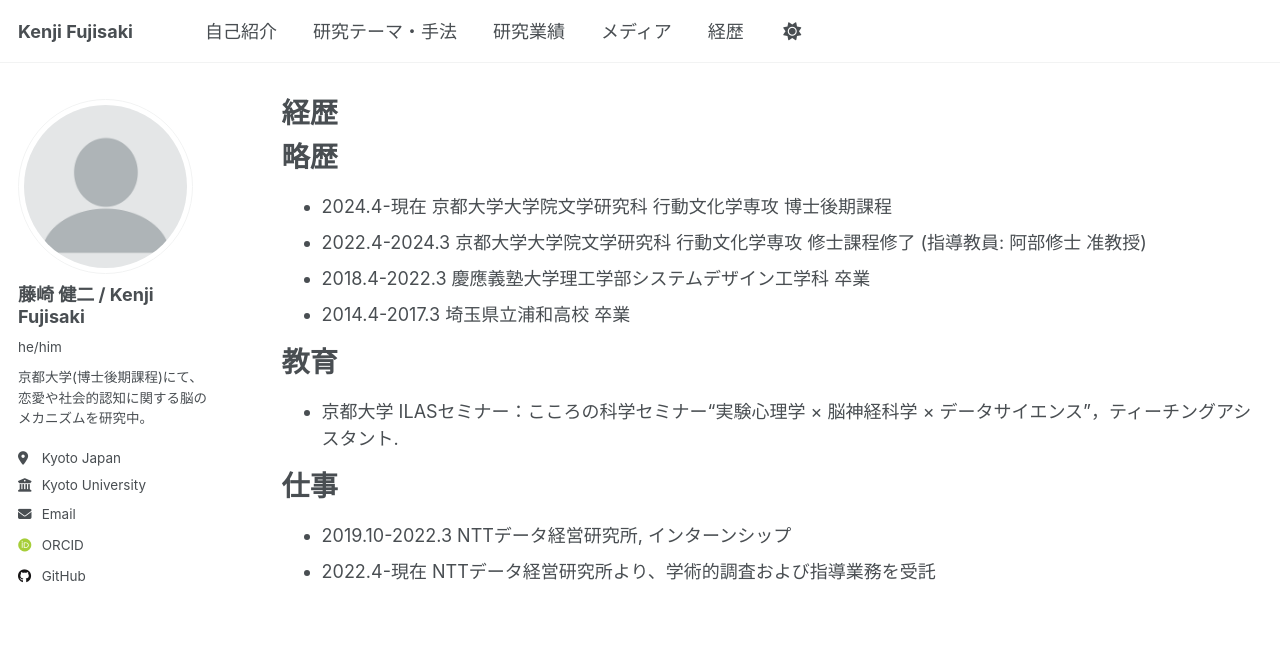
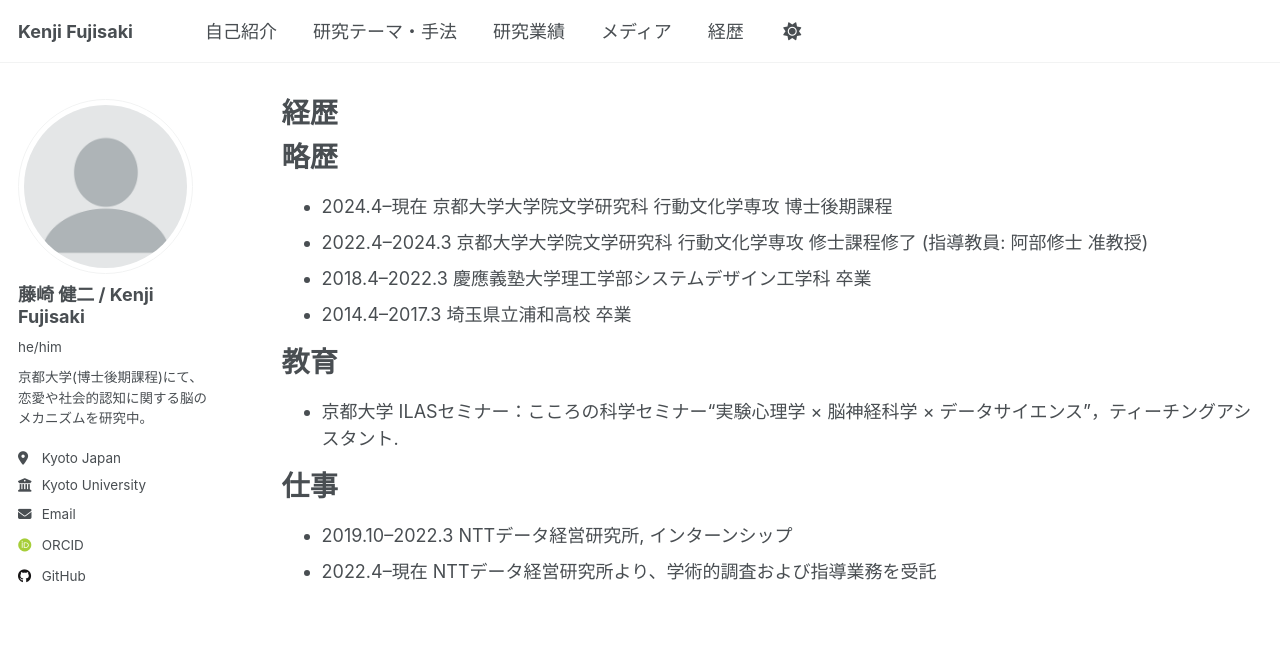
Before and after one commit to kenjifujisaki-research/kenjifujisaki-research.github.io, a Jekyll site: the page built from _pages/cv.md, in a window 1280 px wide and 993 px high. Shown: the top 669 px of the window. Built offline with Jekyll 4.4.1, drawn with Linux system fonts in a browser that asks for light colours; some web fonts are replaced.

Commit message:
Update cv.md

```diff
--- a/_pages/cv.md
+++ b/_pages/cv.md
@@ -11,10 +11,10 @@ redirect_from:
 
 略歴
 ======
-* 2024.4-現在 京都大学大学院文学研究科 行動文化学専攻 博士後期課程
-* 2022.4-2024.3 京都大学大学院文学研究科 行動文化学専攻 修士課程修了 (指導教員: 阿部修士 准教授)
-* 2018.4-2022.3 慶應義塾大学理工学部システムデザイン工学科 卒業
-* 2014.4-2017.3 埼玉県立浦和高校 卒業
+* 2024.4–現在 京都大学大学院文学研究科 行動文化学専攻 博士後期課程
+* 2022.4–2024.3 京都大学大学院文学研究科 行動文化学専攻 修士課程修了 (指導教員: 阿部修士 准教授)
+* 2018.4–2022.3 慶應義塾大学理工学部システムデザイン工学科 卒業
+* 2014.4–2017.3 埼玉県立浦和高校 卒業
 
 教育
 ======
@@ -22,5 +22,5 @@ redirect_from:
 
 仕事
 ======
-* 2019.10-2022.3 NTTデータ経営研究所, インターンシップ
-* 2022.4-現在 NTTデータ経営研究所より、学術的調査および指導業務を受託
+* 2019.10–2022.3 NTTデータ経営研究所, インターンシップ
+* 2022.4–現在 NTTデータ経営研究所より、学術的調査および指導業務を受託
```
